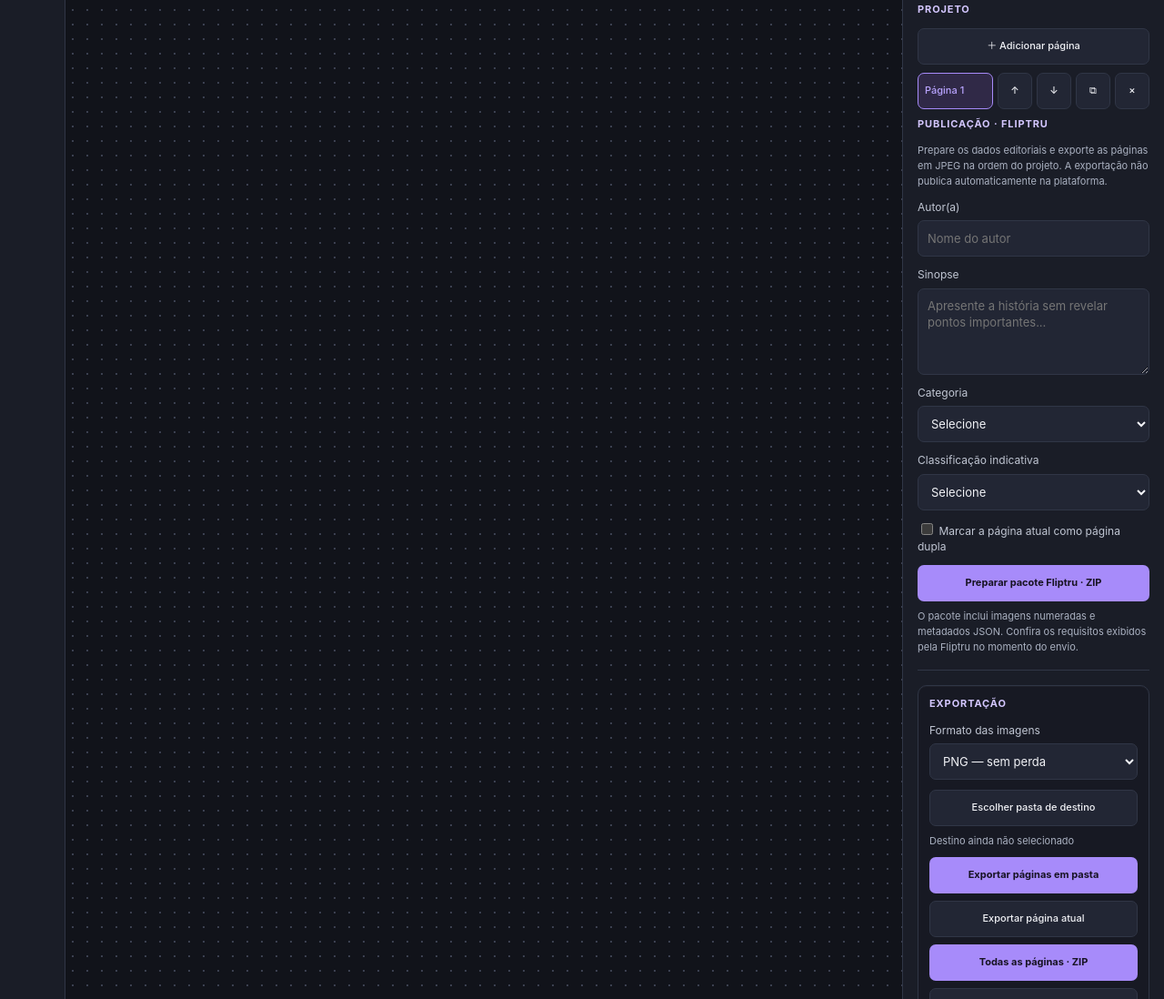
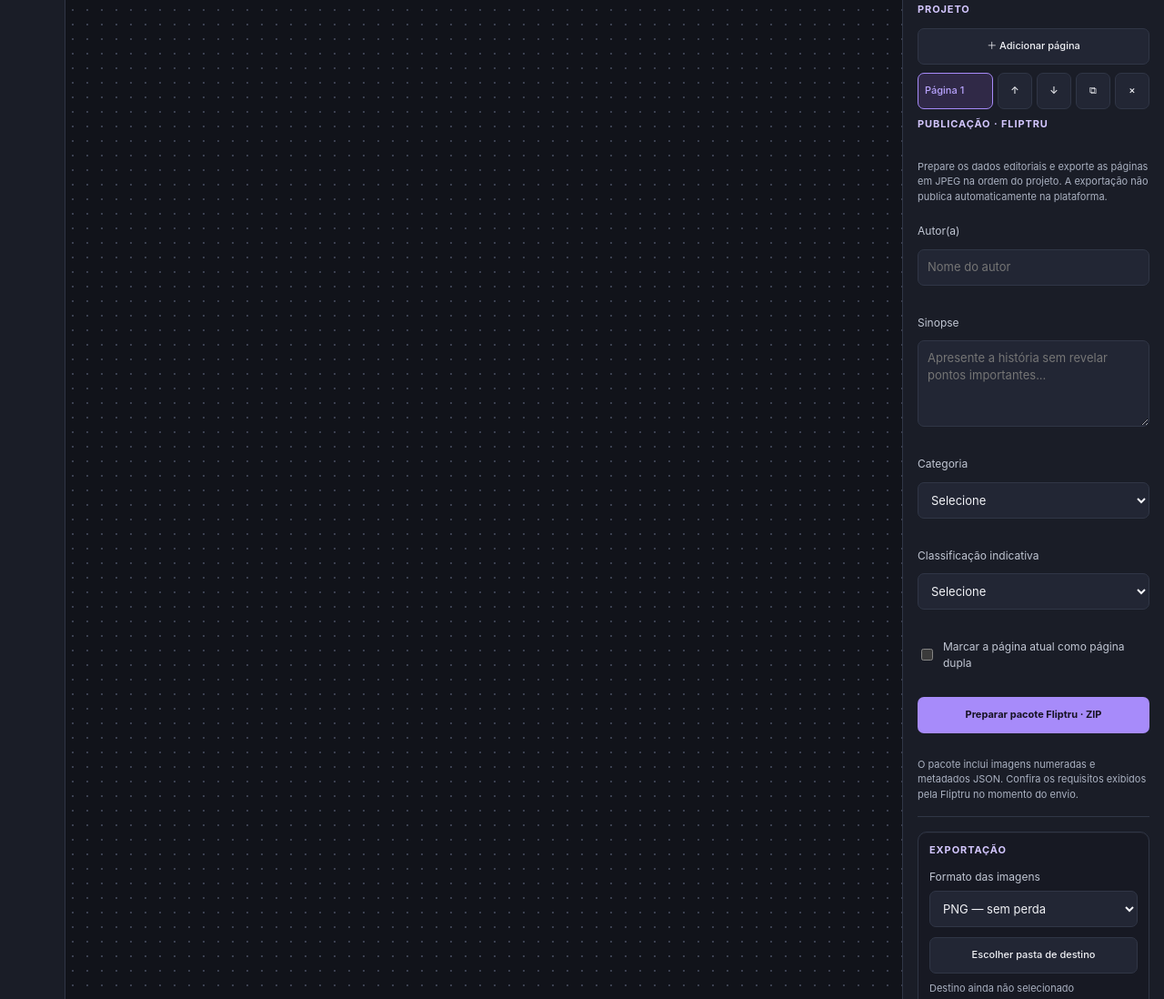
Before and after one commit to MaluquinhoDev/ferramentas-teis-, a website: page index.html in a window 1280 px wide. Shown: the part 3197-4295 px from the top of the page at 91% size. Drawn offline with Linux system fonts and the light colour scheme.

Commit message:
Add Fliptru publishing preparation workflow

```diff
--- a/styles.css
+++ b/styles.css
@@ -491,3 +491,11 @@
 .typography-panel textarea{width:100%;min-height:76px;resize:vertical}
 .typography-panel .hint{display:block;color:var(--muted);font-size:11px;line-height:1.5;margin-top:7px}
 @media(max-width:600px){.typography-panel .type-grid{grid-template-columns:1fr 1fr}}
+
+/* Fliptru publication preparation */
+.publication-panel{display:grid;gap:10px}
+.publication-panel .hint{display:block;color:var(--muted);font-size:11px;line-height:1.5}
+.publication-panel label{display:grid;gap:5px}
+.publication-panel input[type=text],.publication-panel select,.publication-panel textarea{width:100%;min-width:0}
+.publication-panel .publication-check{display:flex;align-items:center;gap:8px;font-size:12px}
+.publication-panel .publication-check input{width:auto}
```
